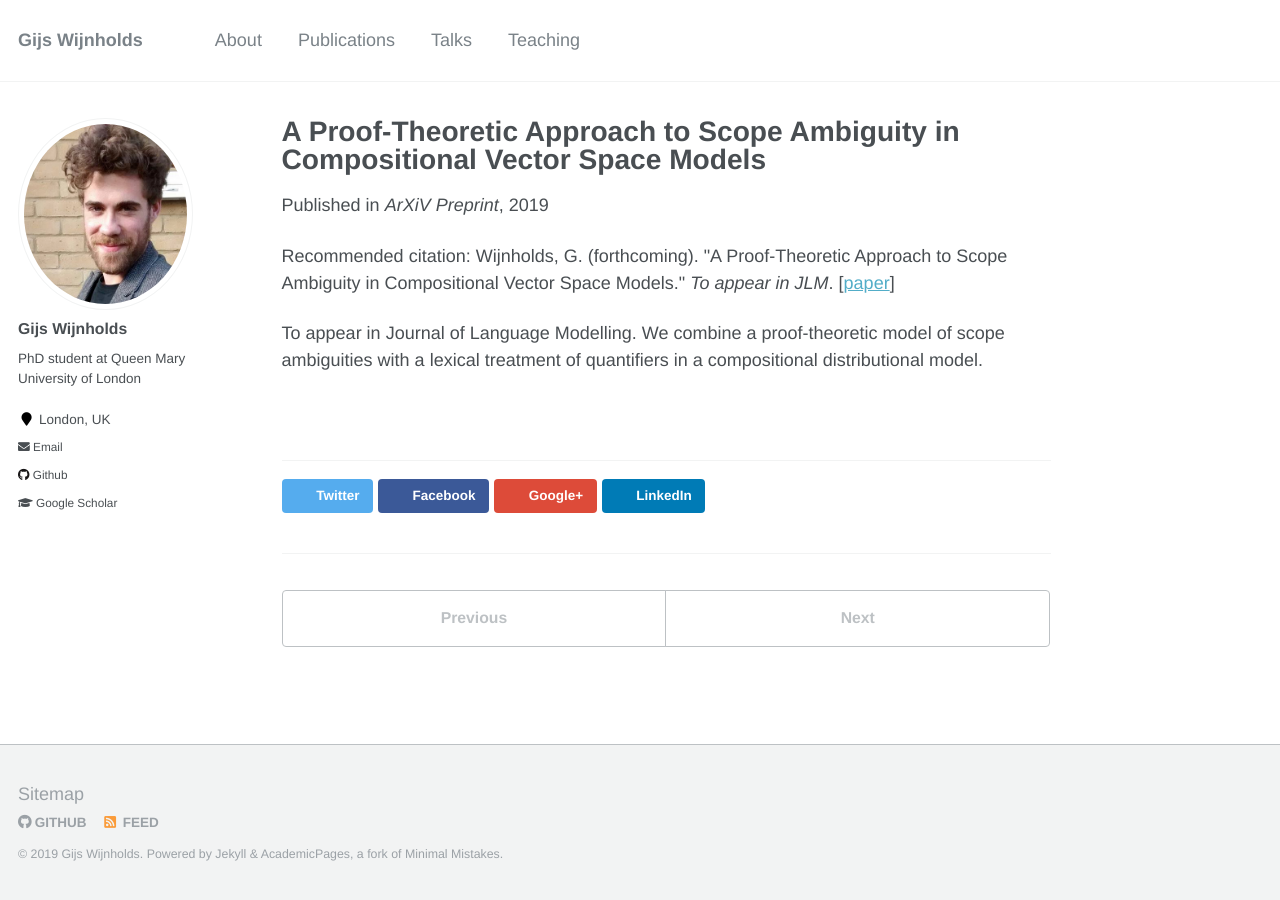
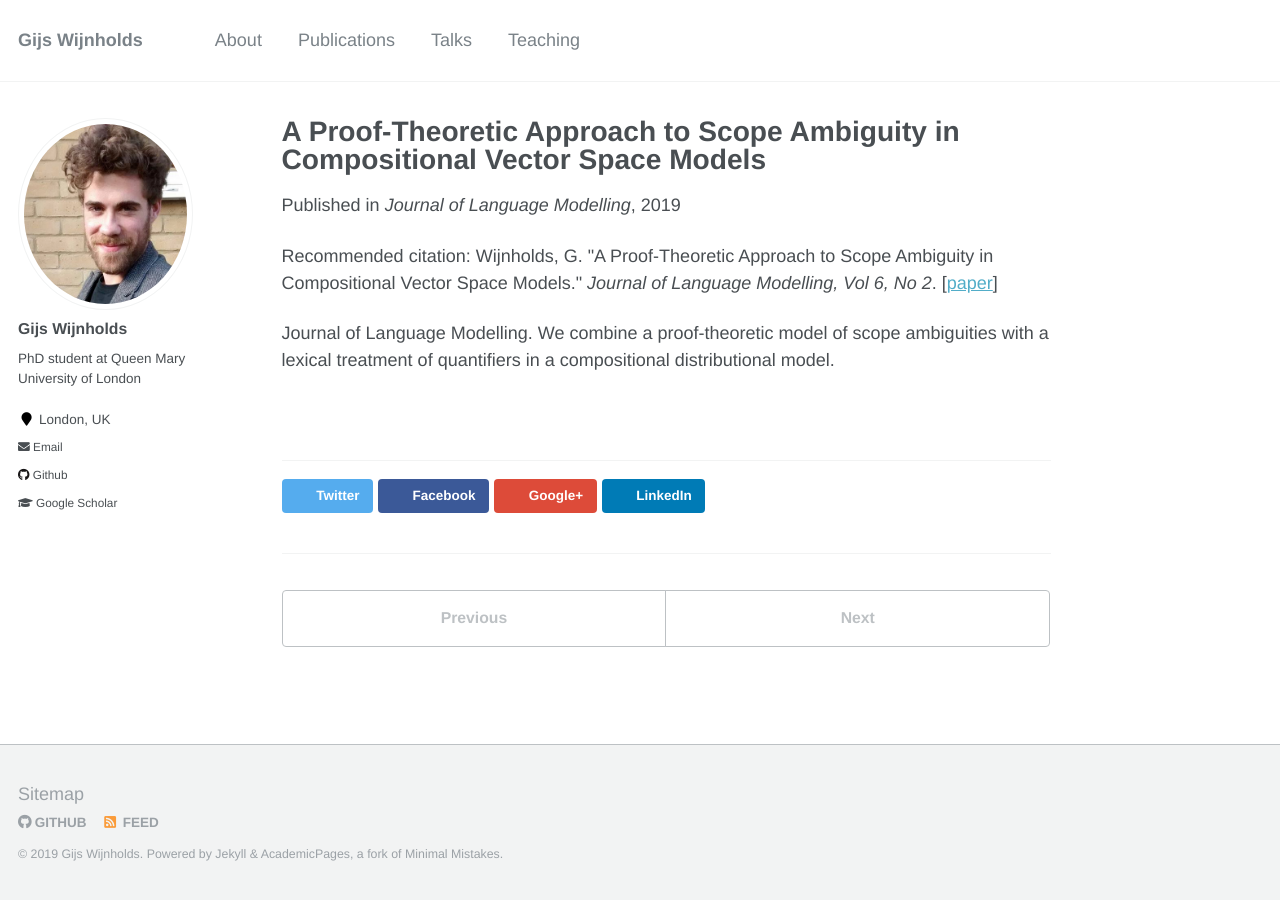
Before and after one commit to gijswijnholds/gijswijnholds.github.io, a Jekyll site: the page built from _publications/2019-01-01-paper-title-number-5.md, in a window 1280 px wide. Built offline with Jekyll 4.4.1, drawn with Linux system fonts in a browser that asks for light colours.

Commit message:
updated jlm entry

```diff
--- a/_publications/2019-01-01-paper-title-number-5.md
+++ b/_publications/2019-01-01-paper-title-number-5.md
@@ -2,12 +2,12 @@
 title: "A Proof-Theoretic Approach to Scope Ambiguity in Compositional Vector Space Models"
 collection: publications
 permalink: /publication/2019-01-01-paper-title-number-5
-excerpt: 'To appear in Journal of Language Modelling. We combine a proof-theoretic model of scope ambiguities with a lexical treatment of quantifiers in a compositional distributional model.'
+excerpt: 'Journal of Language Modelling. We combine a proof-theoretic model of scope ambiguities with a lexical treatment of quantifiers in a compositional distributional model.'
 type: published
 date: 2019-01-01
 year: 2019
-venue: 'ArXiV Preprint'
+venue: 'Journal of Language Modelling'
 paperurl: 'http://jlm.ipipan.waw.pl/index.php/JLM/article/view/232'
-citation: 'Wijnholds, G. (forthcoming).  &quot;A Proof-Theoretic Approach to Scope Ambiguity in Compositional Vector Space Models.&quot; <i>To appear in JLM</i>.'
+citation: 'Wijnholds, G.  &quot;A Proof-Theoretic Approach to Scope Ambiguity in Compositional Vector Space Models.&quot; <i>Journal of Language Modelling, Vol 6, No 2</i>.'
 ---
-To appear in Journal of Language Modelling. We combine a proof-theoretic model of scope ambiguities with a lexical treatment of quantifiers in a compositional distributional model.
+Journal of Language Modelling. We combine a proof-theoretic model of scope ambiguities with a lexical treatment of quantifiers in a compositional distributional model.
```
